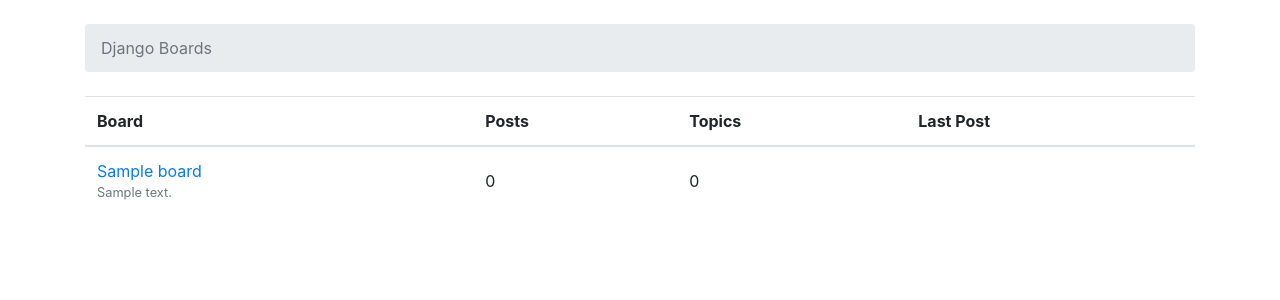
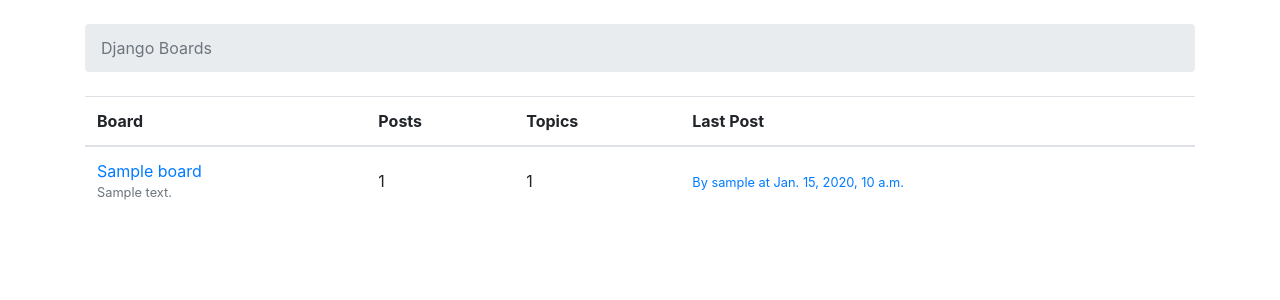
Before and after one commit to dadalib/pennyTraders, a Django app: page / in a window 1280 px wide. Shown: the part 56-356 px from the top of the page. Run offline with Django 3.2, Linux system fonts and the light colour scheme; tables that the repository leaves empty hold one stand-in row (values such as "Sample post"); some libraries are stand-ins or nearby versions; some web fonts are replaced.

Commit message:
Django fix bootstrap

```diff
--- a/boards/models.py
+++ b/boards/models.py
@@ -1,5 +1,6 @@
 from django.db import models
 from django.contrib.auth.models import User
+from django.utils.text import Truncator
 
 # Create your models here.
 class Board(models.Model):
@@ -8,6 +9,12 @@ class Board(models.Model):
 
     def __str__(self):
         return self.name
+
+    def get_posts_count(self):
+        return Post.objects.filter(topic__board=self).count()
+
+    def get_last_post(self):
+        return Post.objects.filter(topic__board=self).order_by('-created_at').first()
 
 class Topic(models.Model):
     subject = models.CharField(max_length = 4000)
--- a/myproject/urls.py
+++ b/myproject/urls.py
@@ -26,16 +26,17 @@ from boards import views
 
 
 urlpatterns = [
-     url(r'^$', views.home, name='home'),
+
+
     url(r'^signup/$', accounts_views.signup, name='signup'),
     url(r'^logout/$', auth_views.LogoutView.as_view(), name='logout'),
 
     url(r'^boards/(?P<pk>\d+)/$', views.board_topics, name='board_topics'),
     url(r'^boards/(?P<pk>\d+)/new/$', views.new_topic, name='new_topic'),
     url(r'^boards/(?P<pk>\d+)/topics/(?P<topic_pk>\d+)/$', views.topic_posts, name='topic_posts'),
-    url(r'^boards/(?P<pk>\d+)/topics/(?P<topic_pk>\d+)/reply/$', views.reply_topic, name='reply_topic'),
 
     url(r'^admin/', admin.site.urls),
+
     url(r'^login/$', auth_views.LoginView.as_view(template_name='login.html'), name='login'),
     url(r'^reset/complete/$',
         auth_views.PasswordResetCompleteView.as_view(template_name='password_reset_complete.html'),
@@ -57,6 +58,7 @@ urlpatterns = [
         name='password_change'),
     url(r'^settings/password/done/$', auth_views.PasswordChangeDoneView.as_view(template_name='password_change_done.html'),
         name='password_change_done'),
+    url(r'^$', views.home, name='home'),
 
     #path('admin/', admin.site.urls),
     #path('signup/',accounts_views.signup, name='signup'),
--- a/static/css/accounts.css
+++ b/static/css/accounts.css
@@ -1,6 +1,6 @@
 body{
-    background-attachment: url("https://mdn.mozillademos.org/files/7693/catfront.png");
-    background-attachment: fixed;
+    background-image: url("/static/img/moroccan-flower-dark.png");
+    /*background-attachment: fixed;*/
     background-position: 0 0;
     position: absolute;
 }
--- a/templates/base.html
+++ b/templates/base.html
@@ -7,7 +7,7 @@
     <link rel="stylesheet" href="{% static 'css/bootstrap.min.css' %}">
     <link rel="stylesheet" href="{% static 'css/app.css' %}">
 
-    {% block stylesheeet %}{% endblock %}
+    {% block stylesheet %}{% endblock %}
   </head>
   <body>
   {%block body %}
--- a/templates/home.html
+++ b/templates/home.html
@@ -21,9 +21,23 @@
             <a href="{% url 'board_topics' board.pk %}">{{ board.name }}</a>
             <small class="text-muted d-block">{{ board.description }}</small>
           </td>
-          <td class="align-middle">0</td>
-          <td class="align-middle">0</td>
-          <td></td>
+          <td class="align-middle">
+            {{ board.get_posts_count }}
+          </td>
+          <td class="align-middle">
+            {{ board.topics.count }}
+          </td>
+          <td class="align-middle">
+            {% with post=board.get_last_post %}
+            {% if post %}
+              <small>
+                <a href="{% url 'topic_posts' board.pk post.topic.pk %}">
+                  By {{ post.created_by.username }} at {{ post.created_at }}
+                </a>
+              </small>
+              {% endif %}
+            {% endwith %}
+          </td>
         </tr>
       {% endfor %}
     </tbody>
```
